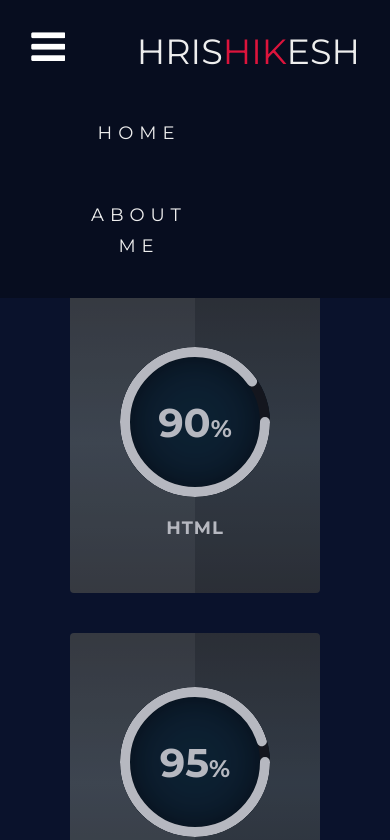
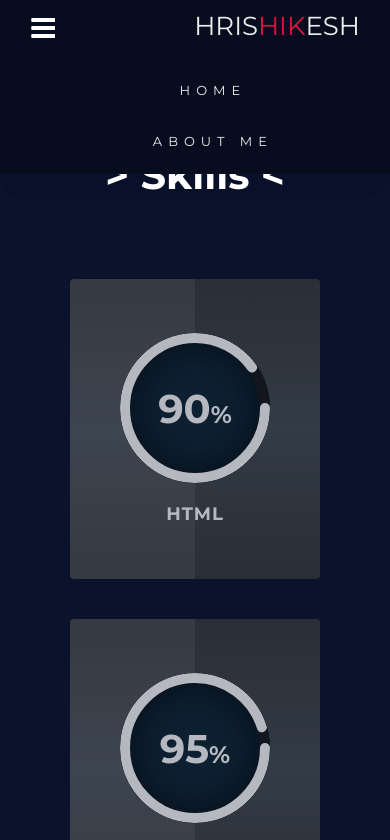
Before and after one commit to HrishikeshRathore/Personal-Website, a plain HTML site: page skills.html in a window 390 px wide. Both pictures are taken after a click on the button 48 px from the left and 35 px from the top of the page. Shown: the top 840 px of the page. Drawn offline with nearby package versions, Linux system fonts and the light colour scheme; a web font is replaced by a local one.

Commit message:
new commit

```diff
--- a/css/contact.css
+++ b/css/contact.css
@@ -61,18 +61,17 @@
     color: #fff;
     margin-bottom: 50px;
     display: block;
-    font-family: 'Amatic SC', cursive;
-    font-size: 50px;
+    font-family: 'Montserrat', sans-serif;
+    font-size: 40px;
     width: 100%;
     text-align: center;
     background-color:  rgba(0, 0, 0, .05);
     border-radius: 500px;
-    text-shadow:1px 1px 2px white;
   }
 
   h1.cont span{
       color:white;
-      font-family: 'Amatic SC', cursive;
+      font-family: Montserrat', sans-serif;
 
   }
 
--- a/css/navigate.css
+++ b/css/navigate.css
@@ -145,6 +145,7 @@
     .brand{
         padding-right: 30px;
         float: right;
+        font-size: 26px;
     }
 
     .container{
@@ -154,19 +155,21 @@
     nav{
         position: fixed;
         width: 100%;
-        height: calc(200vh-50px);
+        height: calc(100vh-50px);
         display: block;
         top: 0px;
-        padding-bottom: 30px;
+        padding-top: 10px;
+        padding-bottom: 12px;
         transition: 0.5s;
         background-image: linear-gradient(to top,#070D1F,#070D1F);
     }
 
     nav ul{
-        margin-left: 20%;
+        margin-top: 50px;
+        margin-left: 2%;
         display: none;
-        margin-top: 40px;
-		text-align: center ;
+        text-align: center ;
+        padding-right: 20px;
     }
 
     nav ul li{
@@ -175,12 +178,20 @@
         overflow: initial;
     }
 
+    nav ul li a{
+        font-size: 13px;
+    }
+
     button.menu-toggle{
         display: inline;
         margin-left: 8%;
-        padding-top: 33px;
+        padding-top: 40px;
         border: none;
         outline: none;
+    }
+
+    .menu-toggle{
+        font-size: 28px;
     }
 
     nav ul.main{
--- a/css/skills.css
+++ b/css/skills.css
@@ -3,20 +3,18 @@
 h1.skill-head{
     display: block;
     color: #fff;
-    font-family: 'Amatic SC', cursive;
-    font-size: 50px;
+    font-family: 'Montserrat', sans-serif;
+    font-size: 40px;
     width: 100%;
     margin-top: 150px;
     text-align: center;
     background-color: rgba(0, 0, 0, .05);
     border-radius: 500px;
-    text-shadow:1px 1px 2px white;
 }
 
 h1.skill-head span{
     color:white;
-    font-family: 'Amatic SC', cursive;
-
+    font-family: 'Montserrat', sans-serif;
 }
 
 .barcontainer{
```
Also changed, not shown: index.html (+2 -1 lines).
